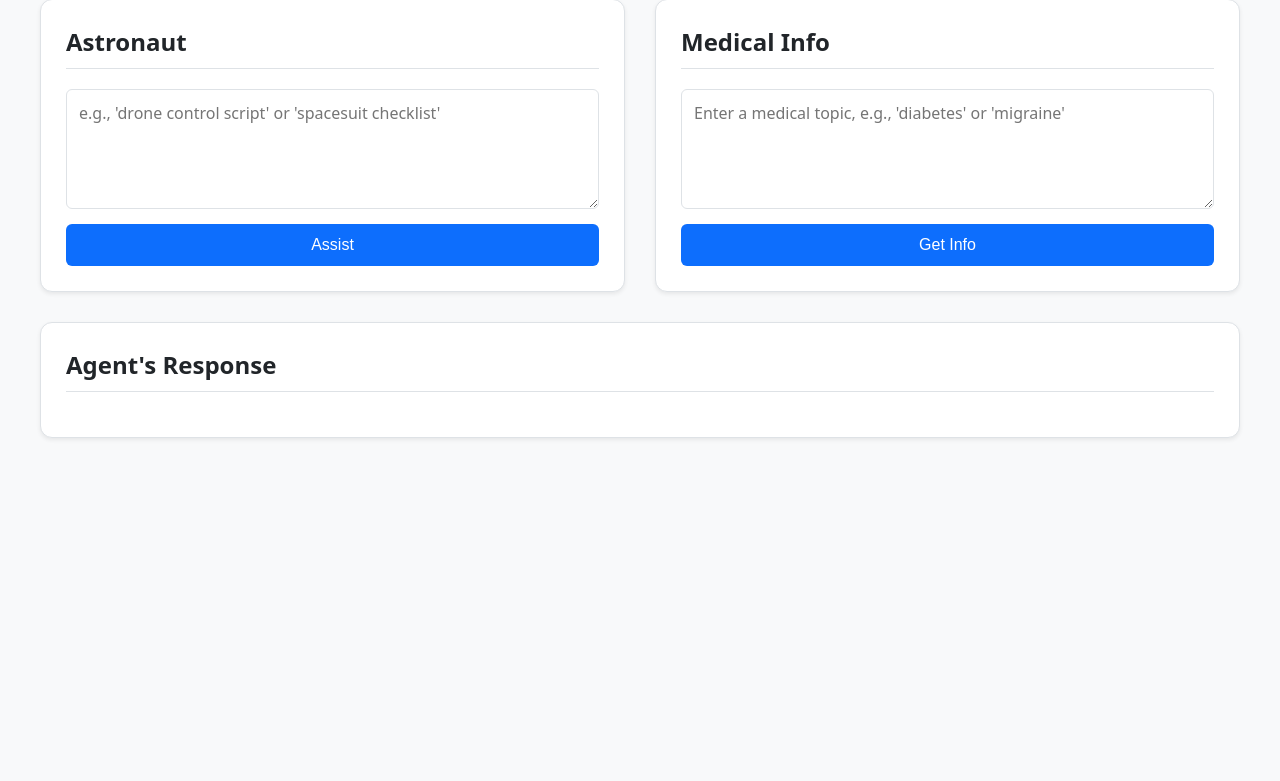
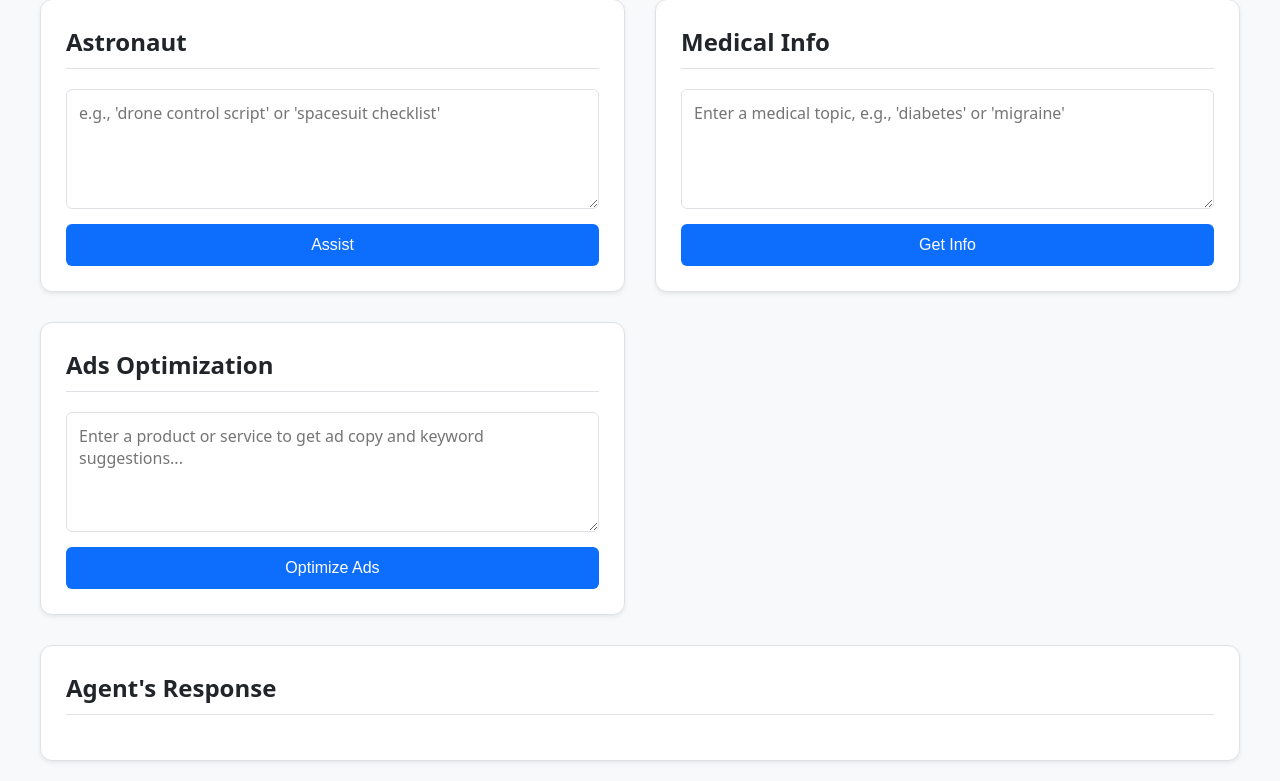
Before and after one commit to GYFX35/AI-services, a Python web app: template frontend/templates/index.html in a window 1280 px wide. Shown: the part 2415-3196 px from the top of the page. Before the commit the page ends 2854 px from the top, so only its background shows below. Run offline with Jinja, Linux system fonts and the light colour scheme; the template is opened without the code that fills it, so the values that code supplies are empty.

Commit message:
feat: Add ads optimization role
This commit introduces a new "Ads Optimization" role to the AI agent.

The new role provides users with suggestions for ad copy and keywords based on a given product or service.

The changes include:
- A new `optimize_ads_agent` function in `backend/main.py`.
- An `elif` block in the `execute` function to handle the new role.
- A new agent section in `frontend/templates/index.html` for the UI.
- JavaScript logic in `frontend/static/js/script.js` to connect the frontend to the backend.

```diff
--- a/frontend/static/js/script.js
+++ b/frontend/static/js/script.js
@@ -13,6 +13,7 @@ document.addEventListener('DOMContentLoaded', () => {
     const automationBtn = document.getElementById('automation-btn');
     const astronautBtn = document.getElementById('astronaut-btn');
     const medicalBtn = document.getElementById('medical-btn');
+    const adsBtn = document.getElementById('ads-btn');
     const responseOutput = document.getElementById('response-output');
     const loaderOverlay = document.getElementById('loader-overlay');
     const allButtons = document.querySelectorAll('button');
@@ -94,6 +95,11 @@ document.addEventListener('DOMContentLoaded', () => {
     medicalBtn.addEventListener('click', () => {
         const input = document.getElementById('medical-input').value;
         sendCommand('medical_info', input);
+    });
+
+    adsBtn.addEventListener('click', () => {
+        const input = document.getElementById('ads-input').value;
+        sendCommand('ads_optimization', input);
     });
 
     async function sendCommand(role, prompt) {
--- a/frontend/templates/index.html
+++ b/frontend/templates/index.html
@@ -93,6 +93,11 @@
                 <textarea id="medical-input" placeholder="Enter a medical topic, e.g., 'diabetes' or 'migraine'"></textarea>
                 <button id="medical-btn">Get Info</button>
             </div>
+            <div class="agent-section">
+                <h2>Ads Optimization</h2>
+                <textarea id="ads-input" placeholder="Enter a product or service to get ad copy and keyword suggestions..."></textarea>
+                <button id="ads-btn">Optimize Ads</button>
+            </div>
         </div>
 
         <div class="response-section">
```
Also changed, not shown: backend/main.py (+31 -0 lines).
